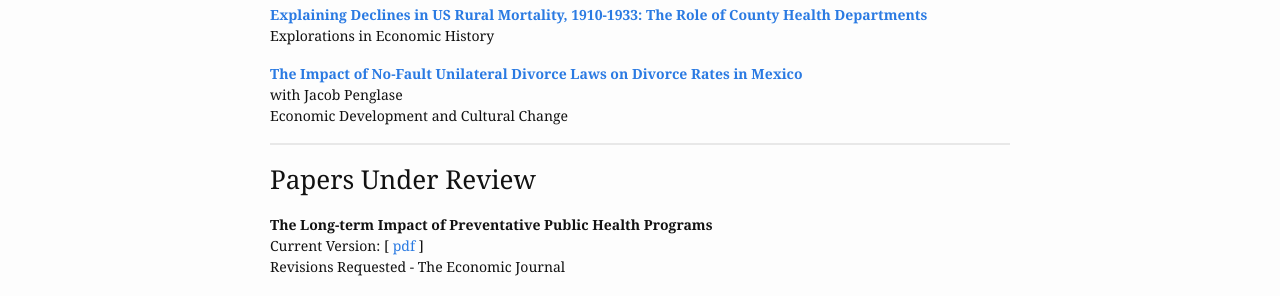
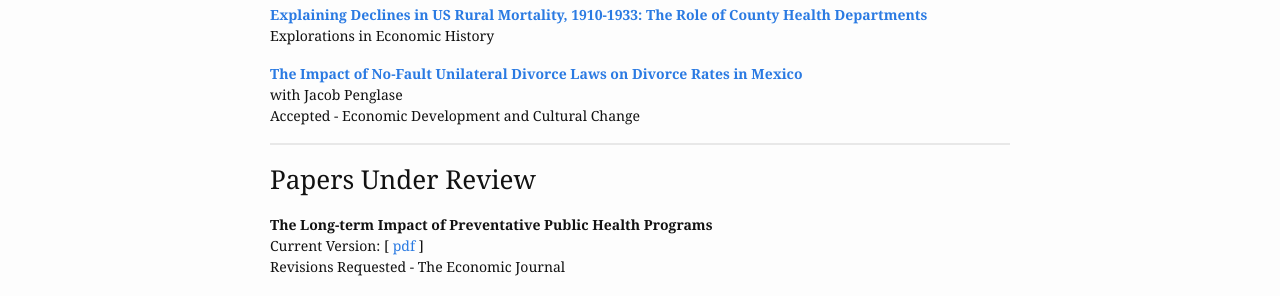
Before and after one commit to germsvel/lhv, a Jekyll site: the page built from research.html, in a window 1280 px wide. Shown: the part 138-434 px from the top of the page. Built offline with Jekyll 4.4.1, drawn with Linux system fonts in a browser that asks for light colours.

Commit message:
Mark impact of no-fault divorce as accepted since it is not yet published

```diff
--- a/_research_papers/impact_no_fault_unilateral_divorce_laws_on_divorce_rates.html
+++ b/_research_papers/impact_no_fault_unilateral_divorce_laws_on_divorce_rates.html
@@ -6,7 +6,7 @@ assets:
   - type: pdf
     link: hoehnvelasco_penglase_mexican_divorce.pdf
 coauthors: Jacob Penglase
-status: Published
-journal: Economic Development and Cultural Change
+status: Accepted
+journal: Accepted - Economic Development and Cultural Change
 journal_url: "https://www.journals.uchicago.edu/doi/pdfplus/10.1086/706826"
 ---
```
